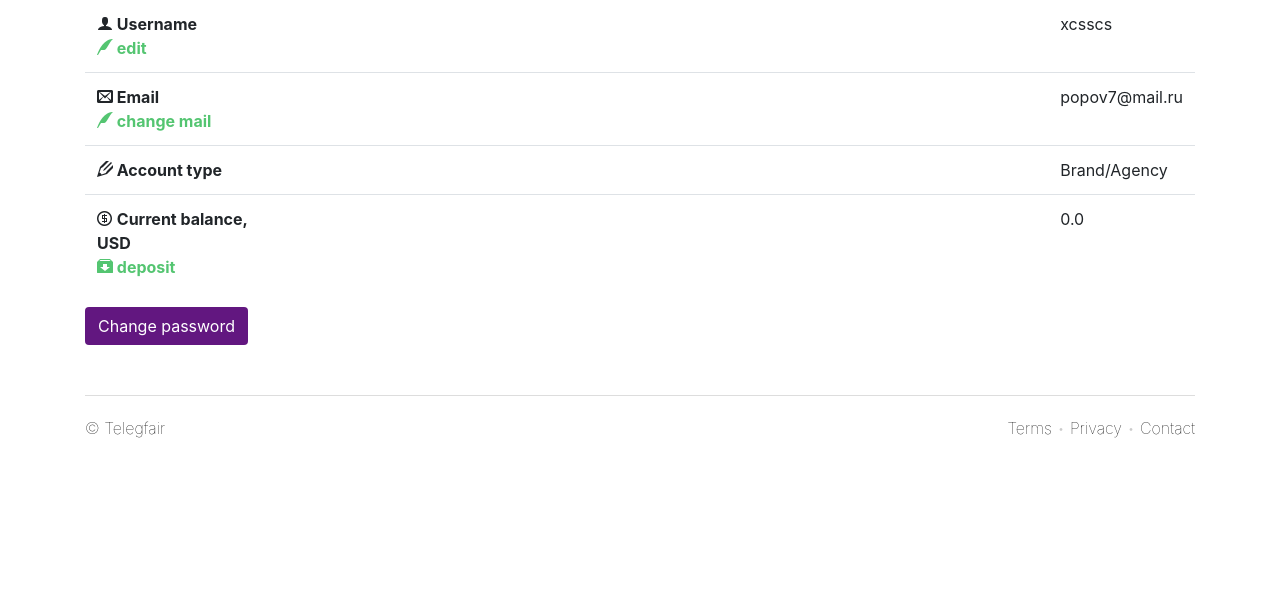
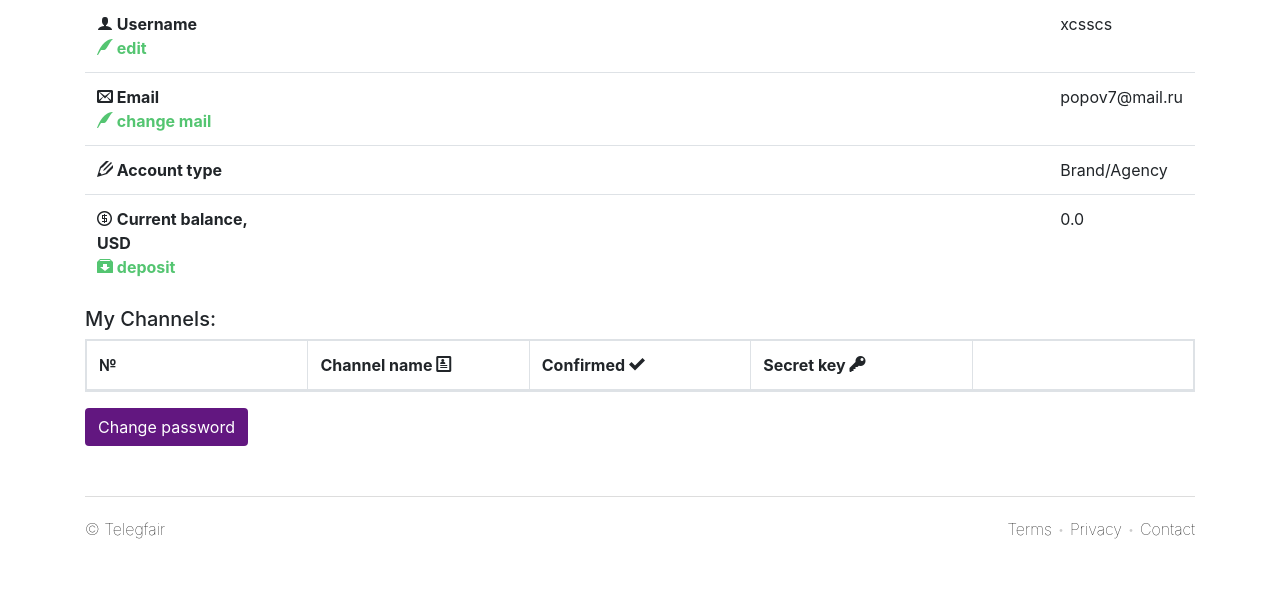
Before and after one commit to ivvan18/new_telegram_market, a Flask app: page /settings in a window 1280 px wide. Shown: the part 211-800 px from the top of the page. Run offline with Flask 2, Linux system fonts and the light colour scheme; a user stored in the database is signed in; data comes from the database, SQL or seed files in the repository; both versions use the stored data as it was after the commit; lists and menus that the app fills with data are empty; some libraries are stand-ins or nearby versions; some web fonts are replaced.

Commit message:
Channels table in settings added + confirmation of channel added.

```diff
--- a/app/templates/navbar/marketplace.html
+++ b/app/templates/navbar/marketplace.html
@@ -24,6 +24,10 @@
 
       <h2>Marketplace</h2>
       <p>Here you can find a database of channels</p>
+
+        {% if channels.count() == 0 %}
+            <h3>The database of channels is currently empty! Add yours to be the first!</h3>
+        {% else %}
             <table class="table table-responsive table-striped table-bordered" id="example" cellspacing="0">
             <thead>
               <tr>
@@ -42,6 +46,7 @@
               {% endfor %}
             </tbody>
             </table>
+        {%endif%}
     </div>
 {% endblock %}
 
--- a/app/templates/profile/settings.html
+++ b/app/templates/profile/settings.html
@@ -57,9 +57,42 @@
         </tbody>
     </table>
 
+    <table class="table table-responsive table-striped table-bordered">
+        <thead>
+            <tr>
+                <th style = "word-wrap: break-word;min-width: 160px;max-width: 160px; width: 1%;">№</th>
+                <th style = "word-wrap: break-word;min-width: 160px;max-width: 160px; width: 1%;">Channel name <i class = "icon-profile"></i></th>
+                <th style = "word-wrap: break-word;min-width: 160px;max-width: 160px; width: 1%;">Confirmed <i class="icon-checkmark"></i></th>
+                <th style = "word-wrap: break-word;min-width: 160px;max-width: 160px; width: 1%;">Secret key <i class = "icon-key"></i></th>
+                <th style = "word-wrap: break-word;min-width: 160px;max-width: 160px; width: 1%;"></th>
+            </tr>
+        </thead>
+        <h5 align = "left">My Channels:</h5>
+        <tbody>
+          {% for row in channels %}
+              <tr>
+                  <td style = "word-wrap: break-word;min-width: 160px;max-width: 160px; width: 1%;">{{ loop.index }}</td>
+                  <td style = "word-wrap: break-word;min-width: 160px;max-width: 160px; width: 1%;"><a style = "color: #54C571;" href="/channel/{{ row.link[1:] }}">{{ row.name }}</a></td>
+                  {% if row.confirmed==0 %}
+                      <td style = "word-wrap: break-word;min-width: 160px;max-width: 160px; width: 1%; color:red;" ><strong>No</strong></td>
+                      <td><b>{{ row.secret }}</b></td>
+                      <td><a href="/confirm_channel?secret={{ row.secret }}"><button class="btn btn-warning">Confirm</button></a></td>
+                  {% else %}
+                      <td style = "color: green;"><strong>Yes</strong></td>
+                      <td></td>
+                      <td></td>
+                  {% endif %}
+              </tr>
+          {% endfor %}
+        </tbody>
+    </table>
+
+
     <div align="left">
         <button type="button" class="btn btn-style" data-toggle="modal" data-target="#ChangePassword">Change password</button>
     </div>
+
+
 
     <!-- Modal window of edit username-->
     <div id="ChangeUsername" class="modal fade" role="dialog">
--- a/app/views.py
+++ b/app/views.py
@@ -1,8 +1,9 @@
 # views.py
 from flask_mail import Message
 import regex as re
+import requests
 
-from flask import render_template, redirect, url_for, flash, abort
+from flask import render_template, redirect, url_for, flash, abort, request
 from flask_login import current_user, login_user, login_required, logout_user
 from itsdangerous import SignatureExpired
 from werkzeug.security import check_password_hash, generate_password_hash
@@ -28,7 +29,7 @@ def index():
 @app.route('/marketplace')
 @login_required
 def marketplace():
-    channels = Channel.query.all()
+    channels = Channel.query.filter(Channel.confirmed == 1)
     return render_template("navbar/marketplace.html", channels = channels)
 
 #term of service page
@@ -134,6 +135,7 @@ def settings():
     change_email_form = ChangeMailForm()
     change_password_form = ChangePasswordForm()
 
+    channels = db.session.query(Channel).filter(Channel.admin_id == current_user.id)
     #actions with changing username
     if change_username_form.validate_on_submit():
         if re.search('[a-zA-Z]', change_username_form.name.data):
@@ -188,8 +190,33 @@ def settings():
             return redirect(url_for('settings'))
 
 
-    return render_template('profile/settings.html', change_username_form = change_username_form, change_email_form = change_email_form, change_password_form = change_password_form)
+    return render_template('profile/settings.html', change_username_form = change_username_form, change_email_form = change_email_form, change_password_form = change_password_form, channels = channels)
 
+@app.route('/confirm_channel', methods=['POST', 'GET'])
+@login_required
+def confirm_channel():
+    secret = request.args.get('secret')
+    channel = db.session.query(Channel).filter(Channel.secret == secret)
+    if channel:
+        r = requests.get(
+            'https://api.telegram.org/bot435931033:AAHtZUDlQ0DeQVUGNIGpTFhcV1u3wXDjKJY/getChat?chat_id=%s'
+            % channel[0].link)
+        if not r.json()['ok']:
+            flash('Something went wrong!')
+            return redirect('/settings')
+        else:
+            response = r.json()['result']['description']
+            if secret in response:
+                test = db.session.query(Channel).filter_by(secret=secret).first()
+                test.confirmed = 1
+                db.session.commit()
+                flash('Successfully added your channel into our base!')
+                return redirect('/marketplace')
+            else:
+                flash('Could not find the secret key!')
+                return redirect('/settings')
+    else:
+        abort(404)
 
 
 @app.route('/add_channel', methods=['GET', 'Post'])
@@ -216,7 +243,7 @@ def add_channel():
             db.session.add(new_channel)
             db.session.commit()
 
-            flash('Great! Your channel "%s" successfully added!' % new_channel.name)
+            flash('Great! Great! Now you can confirm ownership in account settings section!')
 
             return redirect(url_for('marketplace'))
         except NameError:
--- a/models.py
+++ b/models.py
@@ -22,8 +22,8 @@ class Channel(db.Model):
     description = db.Column(db.String(200))
     subscribers = db.Column(db.Integer)
     price = db.Column(db.Integer)
-    #secret = db.Column(db.String)
-    #confirmed = db.Column(db.Boolean(), default=0)
+    secret = db.Column(db.String)
+    confirmed = db.Column(db.Boolean(), default=0)
     category = db.Column(db.String(50))
     image = db.Column(db.String)
     admin_id = db.Column(db.Integer, db.ForeignKey(User.id))
```
Also changed, not shown: app/channels.db, app/static/images/channel_icons/@PlushevChannel (1).jpg (added). Lines whose indentation alone changed are shown as unchanged.
